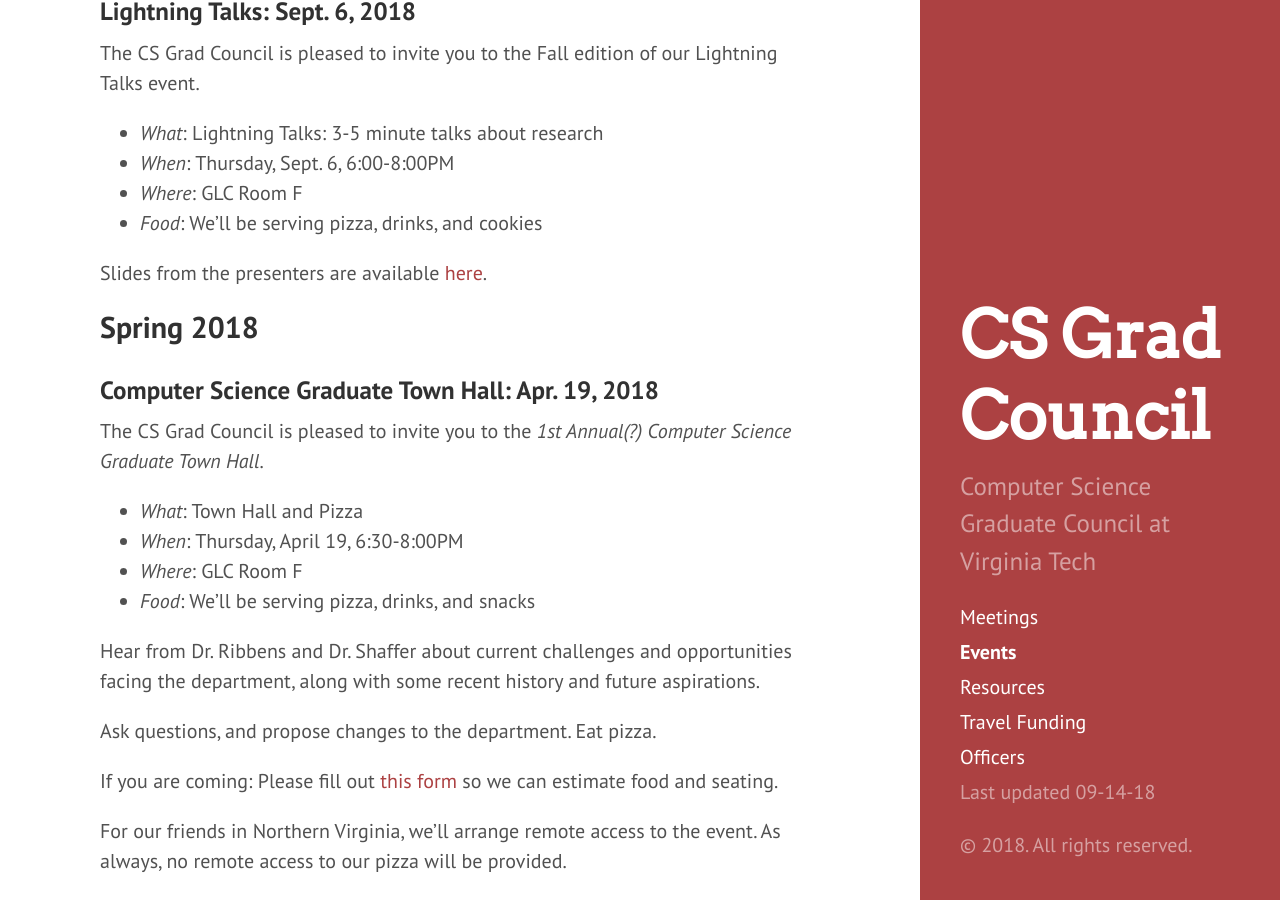
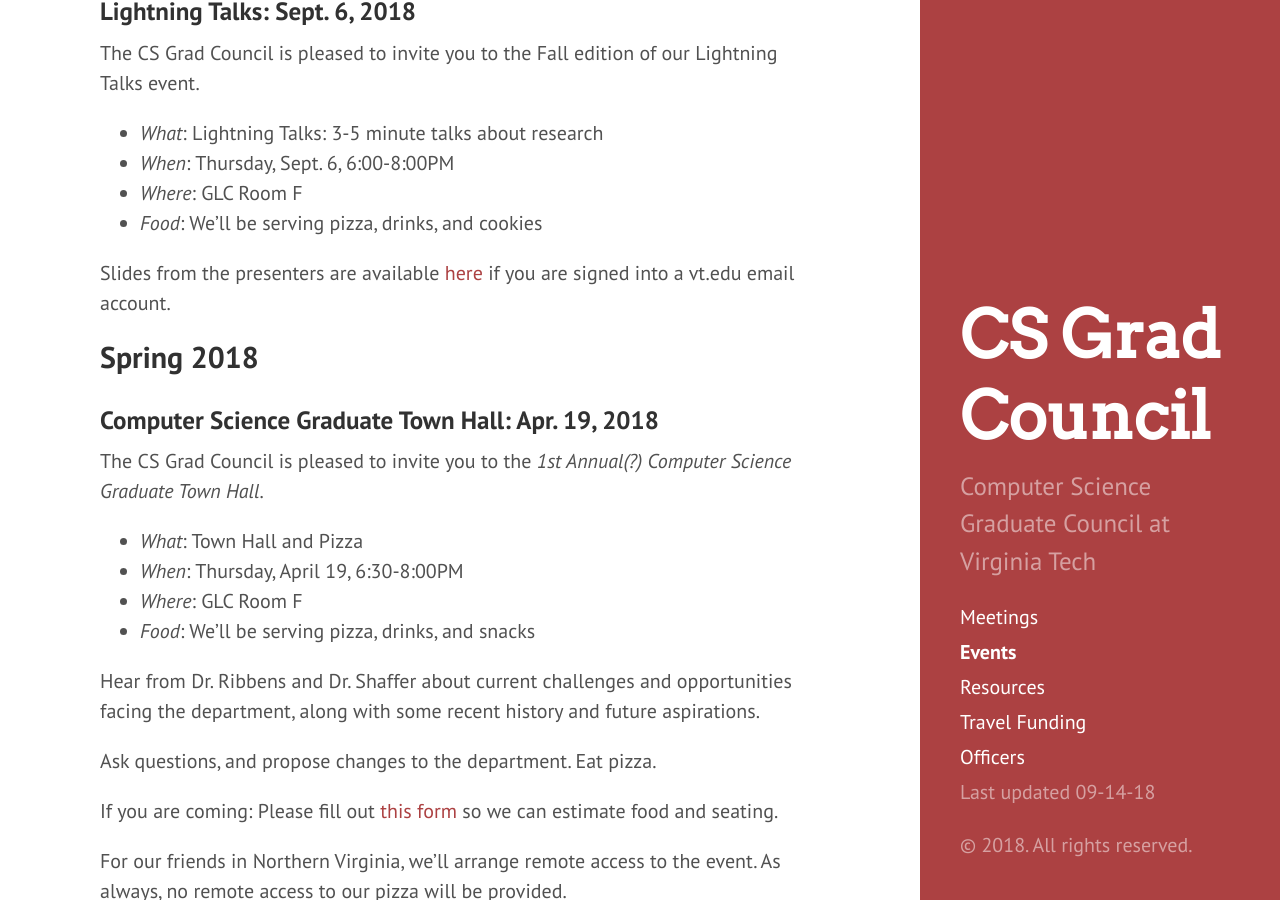
Before and after one commit to CSGraduateCouncil-VirginiaTech/csgc-website, a Jekyll site: the page built from csgc-jekyll-src/events.md, in a window 1280 px wide and 900 px high, scrolled down 448 px. Built offline with Jekyll 4.4.1, drawn with Linux system fonts in a browser that asks for light colours.

Commit message:
Events: note vt.edu restriction on lightning talk slides

```diff
--- a/csgc-jekyll-src/events.md
+++ b/csgc-jekyll-src/events.md
@@ -21,7 +21,7 @@
 - *Where*: GLC Room F
 - *Food*: We'll be serving pizza, drinks, and cookies
 
-Slides from the presenters are available [here](https://drive.google.com/open?id=13XGLKy5GpNI1gPxPwn8DkEiBMGU4EniX).
+Slides from the presenters are available [here](https://drive.google.com/open?id=13XGLKy5GpNI1gPxPwn8DkEiBMGU4EniX) if you are signed into a vt.edu email account.
 
 ## Spring 2018
 
```
